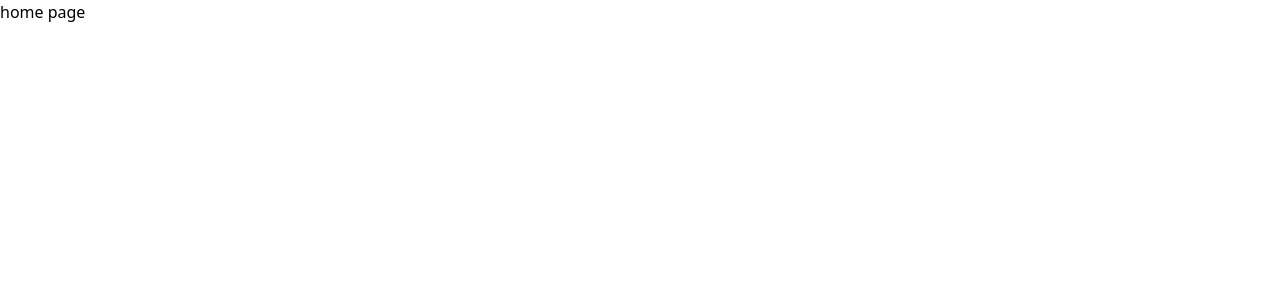
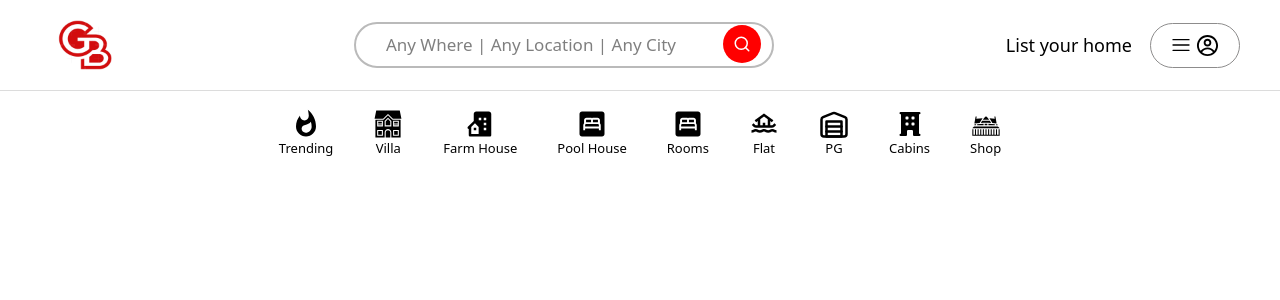
Before and after one commit to pradeepgaud/gaur_booking, a React (Vite) app in the folder frontend/: page / in a window 1280 px wide. Shown: the top 300 px of the page. Built offline with nearby package versions, Linux system fonts and the light colour scheme.

Commit message:
navbar panding

```diff
--- /dev/null
+++ b/frontend/src/Components/Nav.jsx
@@ -0,0 +1,102 @@
+import React from "react";
+import logo from "../assets/logo.jpg";
+import { FiSearch } from "react-icons/fi";
+import { RxHamburgerMenu } from "react-icons/rx";
+import { CgProfile } from "react-icons/cg";
+import {
+  MdWhatshot,
+  MdOutlinePool,
+  MdBedroomParent,
+  MdOutlineHouseboat,
+} from "react-icons/md";
+import { BiSolidBuildingHouse } from "react-icons/bi";
+import { GiFamilyHouse, GiVikingLonghouse } from "react-icons/gi";
+import { LuWarehouse } from "react-icons/lu";
+import { HiMiniBuildingOffice } from "react-icons/hi2";
+
+function Nav() {
+  return (
+    <div>
+      <div className="w-[100vw] min-h-[80px] border-b-[1px] border-[#dcdcdc] px-[40px] flex items-center justify-between">
+        <div>
+          <img src={logo} alt="logo" className="w-[70px] md:w-[90px]" />
+        </div>
+        <div className="w-[35%] relative">
+          <input
+            type="text"
+            className="w-[100%] px-[30px] py-[8px] border-[2px] border-[#bababa] outline-none overflow-auto rounded-[30px] text-[17px]"
+            placeholder="Any Where | Any Location | Any City"
+          />
+          <button className="absolute p-[10px] rounded-[50px] bg-[red] right-[3%] top-[3px]">
+            <FiSearch className="w-[18px] h-[18px] text-white" />
+          </button>
+        </div>
+        <div className="flex items-center justify-center gap-[10px] ">
+          <span className="text-[18px] corsor-pointer rounded-[50px] hover:bg-[#ded9d9] px-[8px] py-[5px]">
+            List your home
+          </span>
+          <button className="px-[20px] py-[10px] flex items-center justify-center gap-[5px] border-[1px] border-[#8d8c8c] rounded-[50px] hover:shadow-lg">
+            <span>
+              {" "}
+              <RxHamburgerMenu className="w-[20px] h-[20px]" />
+            </span>
+            <span>
+              {" "}
+              <CgProfile className="w-[23px] h-[23px]" />
+            </span>
+          </button>
+        </div>
+      </div>
+      <div className="w-[100vw] h-[85px] bg-white flex items-center justify-center cursor-pointer gap-[40px]">
+        <div className="flex items-center justify-center flex-col hover:border-b-[1px] border-[#a6a5a5] text-[13px]">
+          <MdWhatshot  className="w-[30px] h-[30px] text-black"/>
+          <h3>Trending</h3>
+        </div>
+
+
+
+         <div className="flex items-center justify-center flex-col hover:border-b-[1px] border-[#a6a5a5] text-[13px]">
+          <GiFamilyHouse  className="w-[30px] h-[30px] text-black"/>
+          <h3>Villa</h3>
+        </div>
+
+         <div className="flex items-center justify-center flex-col hover:border-b-[1px] border-[#a6a5a5] text-[13px]">
+          <BiSolidBuildingHouse  className="w-[30px] h-[30px] text-black"/>
+          <h3>Farm House</h3>
+        </div>
+
+         <div className="flex items-center justify-center flex-col hover:border-b-[1px] border-[#a6a5a5] text-[13px]">
+          <MdBedroomParent  className="w-[30px] h-[30px] text-black"/>
+          <h3>Pool House</h3>
+        </div>
+
+         <div className="flex items-center justify-center flex-col hover:border-b-[1px] border-[#a6a5a5] text-[13px]">
+          <MdBedroomParent  className="w-[30px] h-[30px] text-black"/>
+          <h3>Rooms</h3>
+        </div>
+
+         <div className="flex items-center justify-center flex-col hover:border-b-[1px] border-[#a6a5a5] text-[13px]">
+          <MdOutlineHouseboat  className="w-[30px] h-[30px] text-black"/>
+          <h3>Flat</h3>
+        </div>
+
+         <div className="flex items-center justify-center flex-col hover:border-b-[1px] border-[#a6a5a5] text-[13px]">
+          <LuWarehouse  className="w-[30px] h-[30px] text-black"/>
+          <h3>PG</h3>
+        </div>
+
+         <div className="flex items-center justify-center flex-col hover:border-b-[1px] border-[#a6a5a5] text-[13px]">
+          <HiMiniBuildingOffice  className="w-[30px] h-[30px] text-black"/>
+          <h3>Cabins</h3>
+        </div>
+
+         <div className="flex items-center justify-center flex-col hover:border-b-[1px] border-[#a6a5a5] text-[13px]">
+          <GiVikingLonghouse  className="w-[30px] h-[30px] text-black"/>
+          <h3>Shop</h3>
+        </div>
+      </div>
+    </div>
+  );
+}
+
+export default Nav;
--- a/frontend/src/Pages/Home.jsx
+++ b/frontend/src/Pages/Home.jsx
@@ -1,10 +1,11 @@
 
 import React from 'react'
+import Nav from '../Components/Nav'
 
 function Home() {
   return (
     <div>
-      <h1>home page</h1>
+     <Nav/>
     </div>
   )
 }
```
Also changed, not shown: frontend/src/assets/logo.jpg (added).
